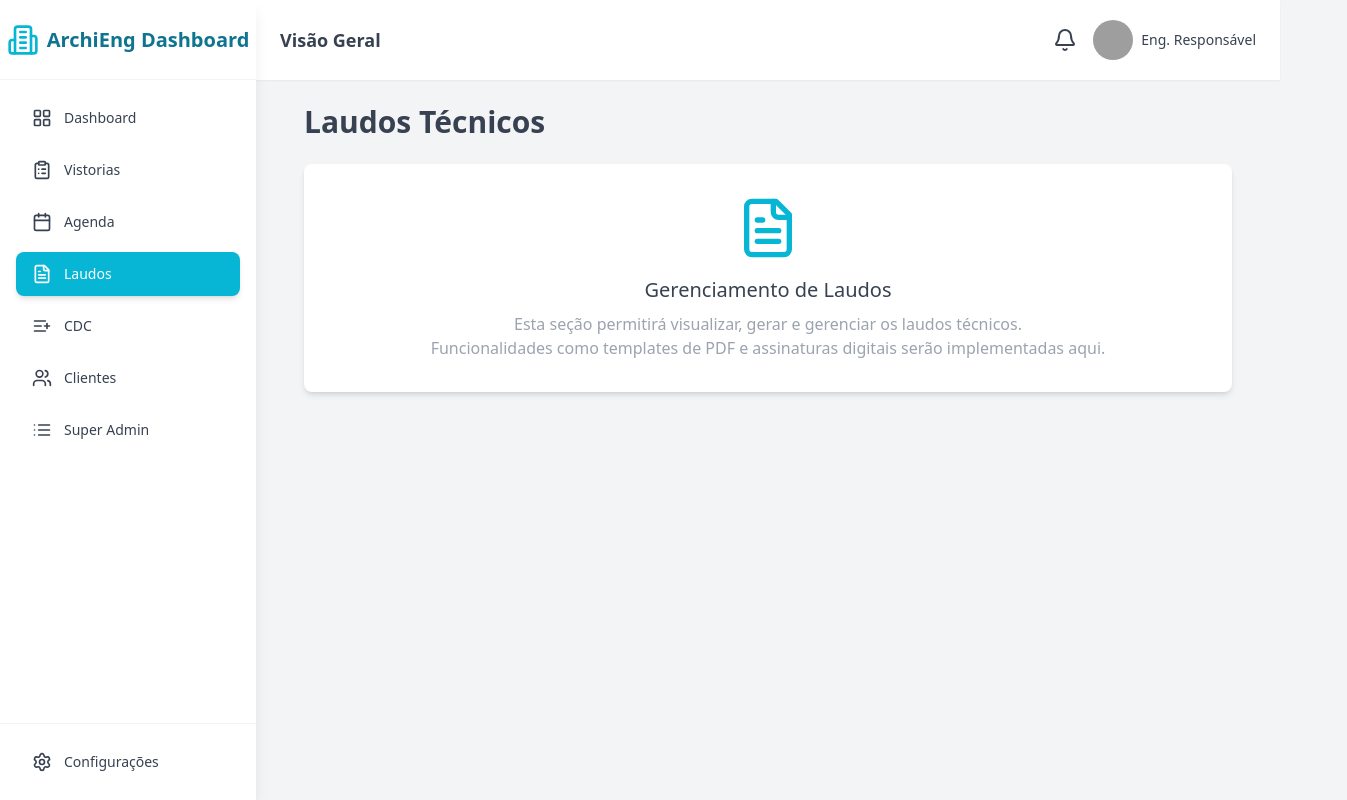
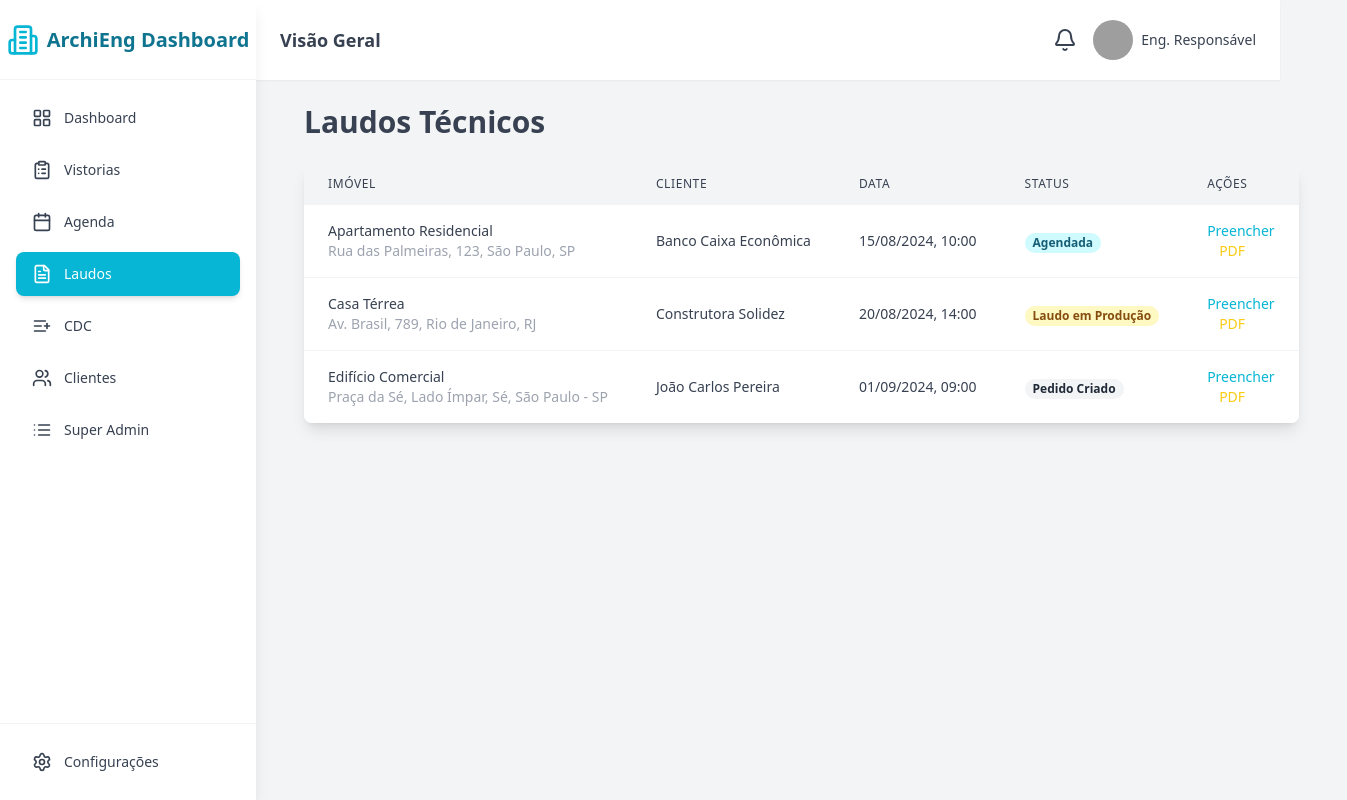
Before and after one commit to arthurfelipebr/dv1, a React (Vite) app: page /reports in a window 1280 px wide. Shown: the whole page, 1347 px wide, since content can reach past the window. Built offline with nearby package versions, Linux system fonts and the light colour scheme; grey boxes are pictures that could not be loaded.

Commit message:
feat: enhance reports page with inspection listing

```diff
--- a/pages/ReportsPage.tsx
+++ b/pages/ReportsPage.tsx
@@ -1,17 +1,97 @@
 
-import React from 'react';
+import React, { useEffect, useState } from 'react';
 import { FileText } from 'lucide-react';
+import { Inspection, InspectionStatus } from '../types';
+import { getInspections } from '../services/inspectionService';
+import { generateInspectionPdf } from '../services/reportService';
+import LoadingSpinner from '../components/ui/LoadingSpinner';
+import { Link } from 'react-router-dom';
+import { ROUTES } from '../constants';
 
 const ReportsPage: React.FC = () => {
+  const [inspections, setInspections] = useState<Inspection[]>([]);
+  const [loading, setLoading] = useState(true);
+  const [error, setError] = useState<string | null>(null);
+
+  useEffect(() => {
+    const fetchData = async () => {
+      setLoading(true);
+      setError(null);
+      try {
+        const data = await getInspections();
+        setInspections(data);
+      } catch (err) {
+        setError('Falha ao carregar laudos');
+      } finally {
+        setLoading(false);
+      }
+    };
+    fetchData();
+  }, []);
+
+  const getStatusBadgeStyle = (status: InspectionStatus) => {
+    switch (status) {
+      case InspectionStatus.COMPLETED: return 'bg-green-100 text-green-800';
+      case InspectionStatus.REPORT_PENDING: return 'bg-yellow-100 text-yellow-800';
+      case InspectionStatus.IN_PROGRESS: return 'bg-blue-100 text-blue-800';
+      case InspectionStatus.SCHEDULED: return 'bg-cyan-100 text-cyan-800';
+      case InspectionStatus.REQUESTED: return 'bg-gray-100 text-gray-800';
+      case InspectionStatus.CANCELLED: return 'bg-red-100 text-red-800';
+      default: return 'bg-gray-200 text-gray-700';
+    }
+  };
+
+  if (loading) return <div className="flex justify-center items-center h-full"><LoadingSpinner size="lg" /></div>;
+  if (error) return <div className="text-red-500 p-4 bg-red-100 rounded-md">{error}</div>;
+
   return (
-    <div className="p-6">
-      <h1 className="text-3xl font-semibold text-neutral-dark mb-6">Laudos Técnicos</h1>
-      <div className="bg-white p-8 rounded-lg shadow-md text-center">
-        <FileText className="w-16 h-16 text-primary mx-auto mb-4" />
-        <p className="text-xl text-neutral-dark">Gerenciamento de Laudos</p>
-        <p className="text-neutral mt-2">Esta seção permitirá visualizar, gerar e gerenciar os laudos técnicos. <br/> Funcionalidades como templates de PDF e assinaturas digitais serão implementadas aqui.</p>
-        {/* TODO: Implement report listing, generation triggers, version control, etc. */}
-      </div>
+    <div className="space-y-6 p-6">
+      <h1 className="text-3xl font-semibold text-neutral-dark">Laudos Técnicos</h1>
+
+      {inspections.length === 0 ? (
+        <div className="bg-white p-8 rounded-lg shadow-md text-center">
+          <FileText className="w-16 h-16 text-primary mx-auto mb-4" />
+          <p className="text-xl text-neutral-dark">Nenhuma vistoria cadastrada</p>
+          <p className="text-neutral mt-2">Cadastre uma vistoria para gerar e visualizar laudos.</p>
+        </div>
+      ) : (
+        <div className="bg-white shadow-lg rounded-lg overflow-x-auto">
+          <table className="min-w-full divide-y divide-neutral-light">
+            <thead className="bg-neutral-light">
+              <tr>
+                <th scope="col" className="px-6 py-3 text-left text-xs font-medium text-neutral-dark uppercase tracking-wider">Imóvel</th>
+                <th scope="col" className="px-6 py-3 text-left text-xs font-medium text-neutral-dark uppercase tracking-wider">Cliente</th>
+                <th scope="col" className="px-6 py-3 text-left text-xs font-medium text-neutral-dark uppercase tracking-wider">Data</th>
+                <th scope="col" className="px-6 py-3 text-left text-xs font-medium text-neutral-dark uppercase tracking-wider">Status</th>
+                <th scope="col" className="px-6 py-3 text-left text-xs font-medium text-neutral-dark uppercase tracking-wider">Ações</th>
+              </tr>
+            </thead>
+            <tbody className="bg-white divide-y divide-neutral-light">
+              {inspections.map((inspection) => (
+                <tr key={inspection.id} className="hover:bg-neutral-light/50 transition-colors">
+                  <td className="px-6 py-4 whitespace-nowrap">
+                    <div className="text-sm font-medium text-neutral-dark">{inspection.propertyType}</div>
+                    <div className="text-sm text-neutral">{inspection.address}</div>
+                  </td>
+                  <td className="px-6 py-4 whitespace-nowrap text-sm text-neutral-dark">{inspection.clientName}</td>
+                  <td className="px-6 py-4 whitespace-nowrap text-sm text-neutral-dark">
+                    {new Date(inspection.scheduledDate).toLocaleDateString('pt-BR', { day: '2-digit', month: '2-digit', year: 'numeric', hour: '2-digit', minute: '2-digit'})}
+                  </td>
+                  <td className="px-6 py-4 whitespace-nowrap">
+                    <span className={`px-2 inline-flex text-xs leading-5 font-semibold rounded-full ${getStatusBadgeStyle(inspection.status)}`}>{inspection.status}</span>
+                  </td>
+                  <td className="px-6 py-4 whitespace-nowrap text-sm font-medium space-x-3">
+                    <Link to={ROUTES.INSPECTION_REPORT_FORM.replace(':id', inspection.id)} className="text-primary hover:text-primary-dark">Preencher</Link>
+                    <button onClick={() => generateInspectionPdf(inspection)} className="text-secondary hover:text-secondary-dark flex items-center">
+                      PDF
+                    </button>
+                  </td>
+                </tr>
+              ))}
+            </tbody>
+          </table>
+        </div>
+      )}
     </div>
   );
 };
```
